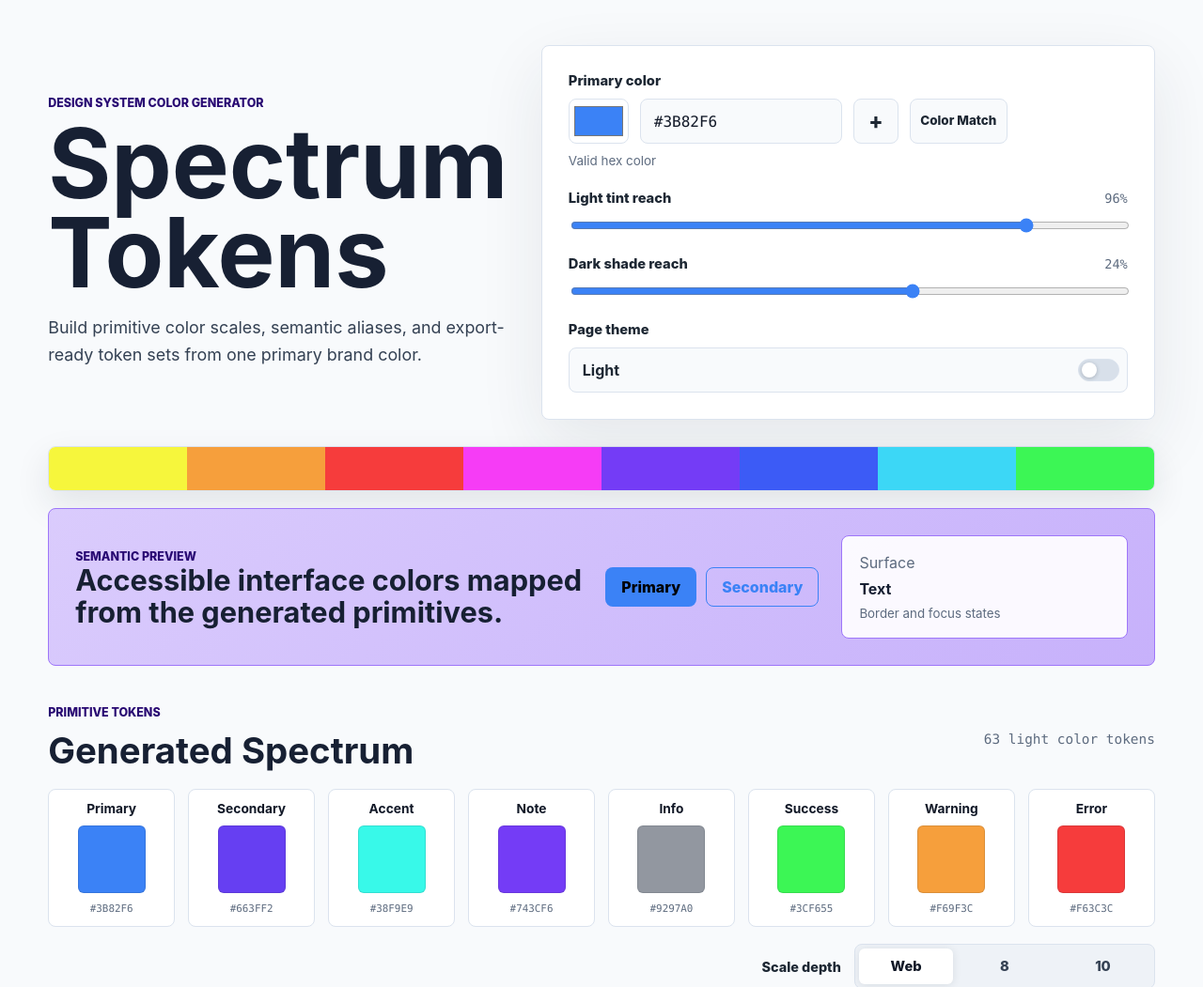
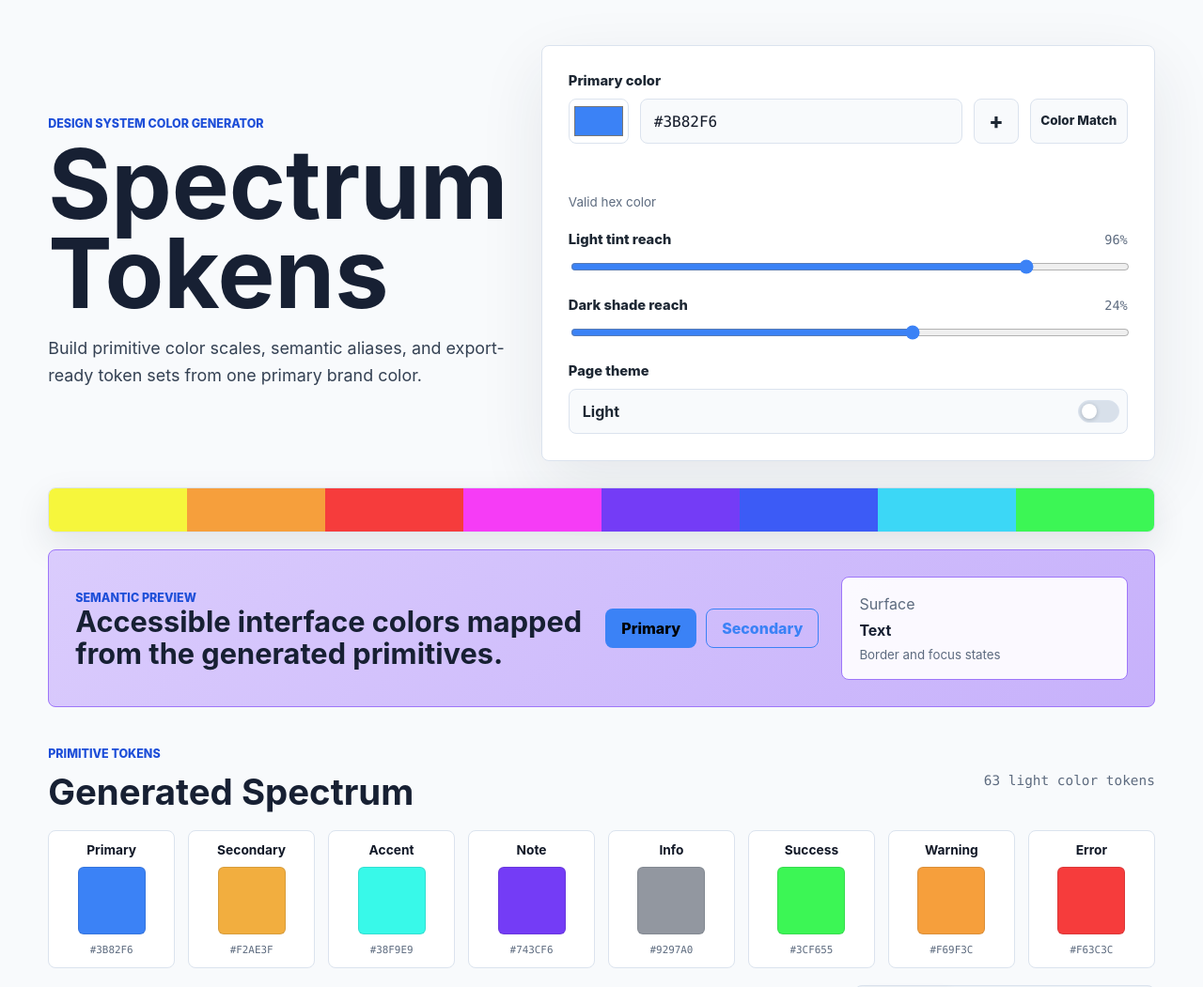
Before and after one commit to stevenventimiglia/spectrumtokens, a website: page index.html in a window 1280 px wide. Shown: the top 1051 px of the page at 94% size. Drawn offline with Linux system fonts and the light colour scheme.

Commit message:
Refine role generation and saved swatch layout
- Make secondary use the complementary primary hue

  - Changes secondary from the previous analogous +36 degree offset to a polar +180 degree hue.

  - Keeps accent as the retained near-primary support color for softer interface accents.

- Keep saved primary swatches on their own row

  - Removes the wide-breakpoint fifth column that let saved swatches share the input row.

  - Preserves the full-row saved swatch layout across viewport sizes.

- Add theme-aware eyebrow colors

  - Gives heading eyebrows dedicated light and dark theme color tokens.

  - Keeps the always-light Pantone modal using the light eyebrow color.

- Extend QA coverage for these layout and role rules

  - Confirms secondary remains the polar opposite primary hue.

  - Confirms saved primary swatches keep their dedicated row.

  - Confirms heading eyebrows have light/dark theme colors.

```diff
--- a/assets/css/styles.css
+++ b/assets/css/styles.css
@@ -16,6 +16,7 @@
   --border: #dbe3ee;
   --code-bg: #111827;
   --code-text: #dbeafe;
+  --eyebrow: #1d4ed8;
   --focus: #3b82f6;
   --primary: #3b82f6;
   --primary-soft: #dbeafe;
@@ -42,6 +43,7 @@
   --border: #324155;
   --code-bg: #07111f;
   --code-text: #d8e7ff;
+  --eyebrow: #93c5fd;
   color-scheme: dark;
 }
 
@@ -115,7 +117,7 @@ button:disabled {
 .eyebrow,
 .preview-kicker {
   margin: 0 0 10px;
-  color: var(--primary-deep);
+  color: var(--eyebrow);
   font-size: 0.78rem;
   font-weight: 800;
   letter-spacing: 0;
@@ -785,6 +787,7 @@ body.modal-open {
   --pantone-modal-strong: #1d2733;
   --pantone-modal-muted: #66758a;
   --pantone-modal-border: #dbe3ee;
+  --eyebrow: #1d4ed8;
   overflow: hidden;
   width: min(720px, calc(100vw - 32px));
   max-height: min(760px, calc(100vh - 32px));
@@ -1046,7 +1049,7 @@ textarea {
   }
 
   .color-input-row {
-    grid-template-columns: 64px minmax(0, 1fr) 48px 104px minmax(116px, auto);
+    grid-template-columns: 64px minmax(0, 1fr) 48px 104px;
   }
 
   input[type="color"] {
@@ -1054,7 +1057,6 @@ textarea {
   }
 
   .saved-primary-swatches {
-    grid-column: auto;
     min-height: 32px;
     padding-top: 0;
   }
--- a/assets/js/app.js
+++ b/assets/js/app.js
@@ -10,7 +10,7 @@ const state = {
 
 const derivedRoleScales = [
   { name: "primary", hueOffset: 0, saturationOffset: 0 },
-  { name: "secondary", hueOffset: 36, saturationOffset: -4 },
+  { name: "secondary", hueOffset: 180, saturationOffset: -4 },
   { name: "accent", hueOffset: -42, saturationOffset: 5 }
 ];
 
```
Also changed, not shown: scripts/qa.mjs (+7 -0 lines), assets/css/styles.min.css, assets/js/app.min.js.
